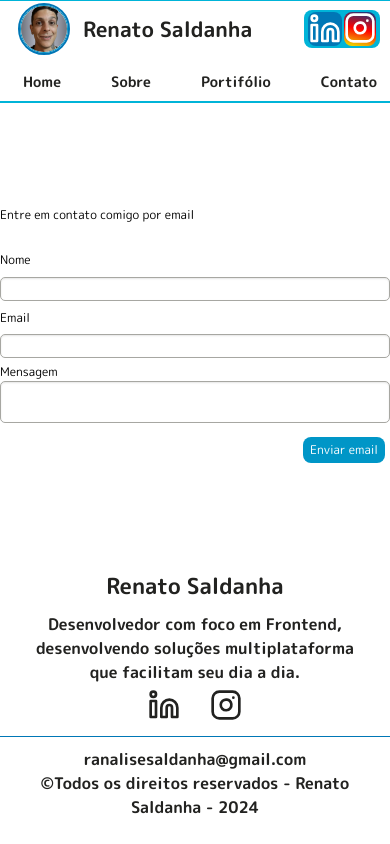
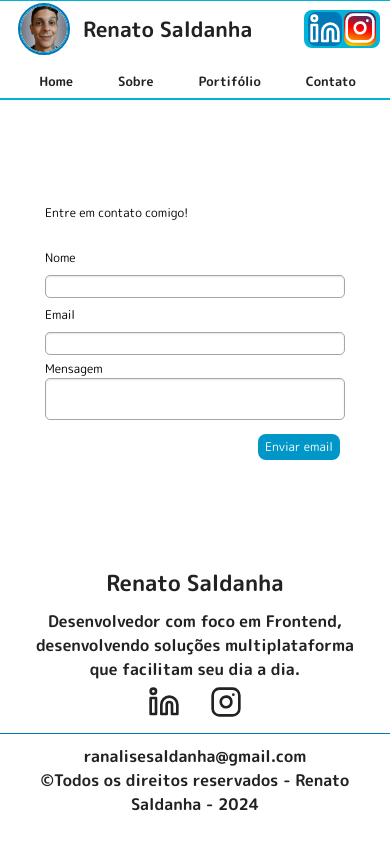
Before and after one commit to renato-saldanha/renato-saldanha, a Next.js app: page /Contato in a window 390 px wide. Built offline with nearby package versions, Linux system fonts and the light colour scheme.

Commit message:
Ajuste de layout para celulares menores

```diff
--- a/src/components/Header/styles.module.css
+++ b/src/components/Header/styles.module.css
@@ -68,6 +68,7 @@
     padding-bottom: 7px;
   }
   .menu a {
-    font-size: 90%;
+    font-size: 80%;
+    padding-left: 5px;
   }
 }
--- a/src/pages/Contato/index.tsx
+++ b/src/pages/Contato/index.tsx
@@ -71,7 +71,7 @@ export default function Contato() {
         }
       }}>
       <form onSubmit={handleSubmit}>
-        <h2>Entre em contato comigo por email</h2>
+        <h2>Entre em contato comigo!</h2>
         <div className={styles.content}>
           <div className={styles.containerDados}>
             <label>Nome</label>
--- a/src/pages/Contato/styles.module.css
+++ b/src/pages/Contato/styles.module.css
@@ -119,4 +119,16 @@
     height: 90px;
     width: 100%;
   }
+  .containerDados,
+  .containerMensagem,
+  .containerBotao,
+  .container h2 {
+
+  }
+
+
+  .containerDados input,
+  .containerMensagem input{
+    width: 300px;
+  }
 }
```
Also changed, not shown: src/pages/Home/styles.module.css (+7 -0 lines).
